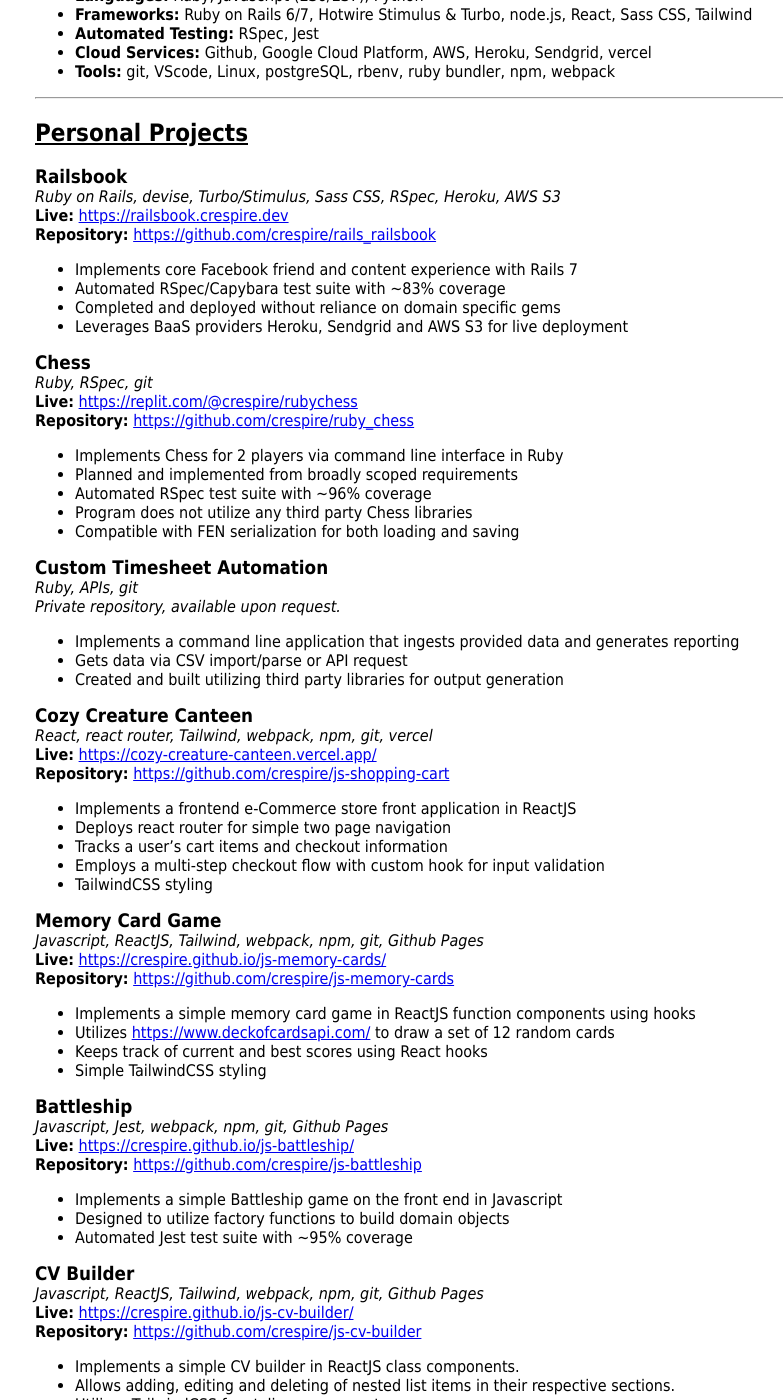
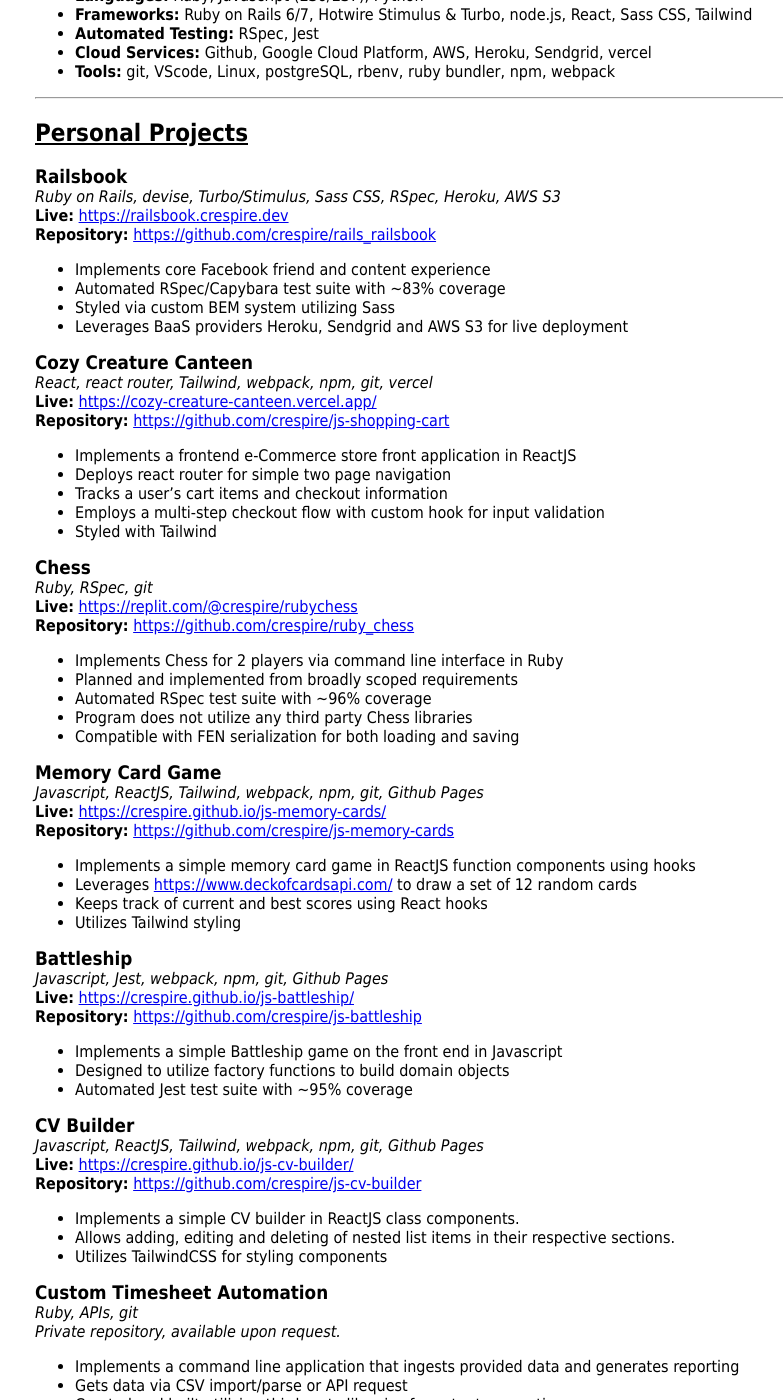
Before and after one commit to crespire/crespire, a Jekyll site: the page built from resume.md, in a window 1280 px wide and 1400 px high, scrolled down 428 px. Shown: the whole window, without its empty margins (5-788 px from the left). Built offline with Jekyll 4.4.1, drawn with Linux system fonts in a browser that asks for light colours; our own code applies the rules of GitHub Pages for plain Markdown files; part of the change alters nothing that is shown; some of the changed text lies outside the part shown.

Commit message:
update: resume bullets and order

```diff
--- a/resume.md
+++ b/resume.md
@@ -28,10 +28,20 @@ title: Simmon Li's Resume
 _Ruby on Rails, devise, Turbo/Stimulus, Sass CSS, RSpec, Heroku, AWS S3_
 **Live:** [https://railsbook.crespire.dev](https://railsbook.crespire.dev/)
 **Repository:** [https://github.com/crespire/rails_railsbook](https://github.com/crespire/rails_railsbook/)
-* Implements core Facebook friend and content experience with Rails 7
+* Implements core Facebook friend and content experience
 * Automated RSpec/Capybara test suite with ~83% coverage
-* Completed and deployed without reliance on domain specific gems
+* Styled via custom BEM system utilizing Sass
 * Leverages BaaS providers Heroku, Sendgrid and AWS S3 for live deployment
+
+### Cozy Creature Canteen
+_React, react router, Tailwind, webpack, npm, git, vercel_
+**Live:** [https://cozy-creature-canteen.vercel.app/](https://cozy-creature-canteen.vercel.app/)
+**Repository:** [https://github.com/crespire/js-shopping-cart](https://github.com/crespire/js-shopping-cart)
+* Implements a frontend e-Commerce store front application in ReactJS
+* Deploys react router for simple two page navigation
+* Tracks a user's cart items and checkout information
+* Employs a multi-step checkout flow with custom hook for input validation
+* Styled with Tailwind
 
 ### Chess
 _Ruby, RSpec, git_
@@ -43,31 +53,14 @@ _Ruby, RSpec, git_
 * Program does not utilize any third party Chess libraries
 * Compatible with FEN serialization for both loading and saving
 
-### Custom Timesheet Automation
-_Ruby, APIs, git_
-_Private repository, available upon request._
-* Implements a command line application that ingests provided data and generates reporting
-* Gets data via CSV import/parse or API request
-* Created and built utilizing third party libraries for output generation
-
-### Cozy Creature Canteen
-_React, react router, Tailwind, webpack, npm, git, vercel_
-**Live:** [https://cozy-creature-canteen.vercel.app/](https://cozy-creature-canteen.vercel.app/)
-**Repository:** [https://github.com/crespire/js-shopping-cart](https://github.com/crespire/js-shopping-cart)
-* Implements a frontend e-Commerce store front application in ReactJS
-* Deploys react router for simple two page navigation
-* Tracks a user's cart items and checkout information
-* Employs a multi-step checkout flow with custom hook for input validation
-* TailwindCSS styling
-
 ### Memory Card Game
 _Javascript, ReactJS, Tailwind, webpack, npm, git, Github Pages_
 **Live:** [https://crespire.github.io/js-memory-cards/](https://crespire.github.io/js-memory-cards/)
 **Repository:** [https://github.com/crespire/js-memory-cards](https://github.com/crespire/js-memory-cards)
 * Implements a simple memory card game in ReactJS function components using hooks
-* Utilizes [https://www.deckofcardsapi.com/](https://www.deckofcardsapi.com/) to draw a set of 12 random cards
+* Leverages [https://www.deckofcardsapi.com/](https://www.deckofcardsapi.com/) to draw a set of 12 random cards
 * Keeps track of current and best scores using React hooks
-* Simple TailwindCSS styling
+* Utilizes Tailwind styling
 
 ### Battleship
 _Javascript, Jest, webpack, npm, git, Github Pages_
@@ -84,6 +77,13 @@ _Javascript, ReactJS, Tailwind, webpack, npm, git, Github Pages_
 * Implements a simple CV builder in ReactJS class components.
 * Allows adding, editing and deleting of nested list items in their respective sections.
 * Utilizes TailwindCSS for styling components
+
+### Custom Timesheet Automation
+_Ruby, APIs, git_
+_Private repository, available upon request._
+* Implements a command line application that ingests provided data and generates reporting
+* Gets data via CSV import/parse or API request
+* Created and built utilizing third party libraries for output generation
 
 ---
 
```
